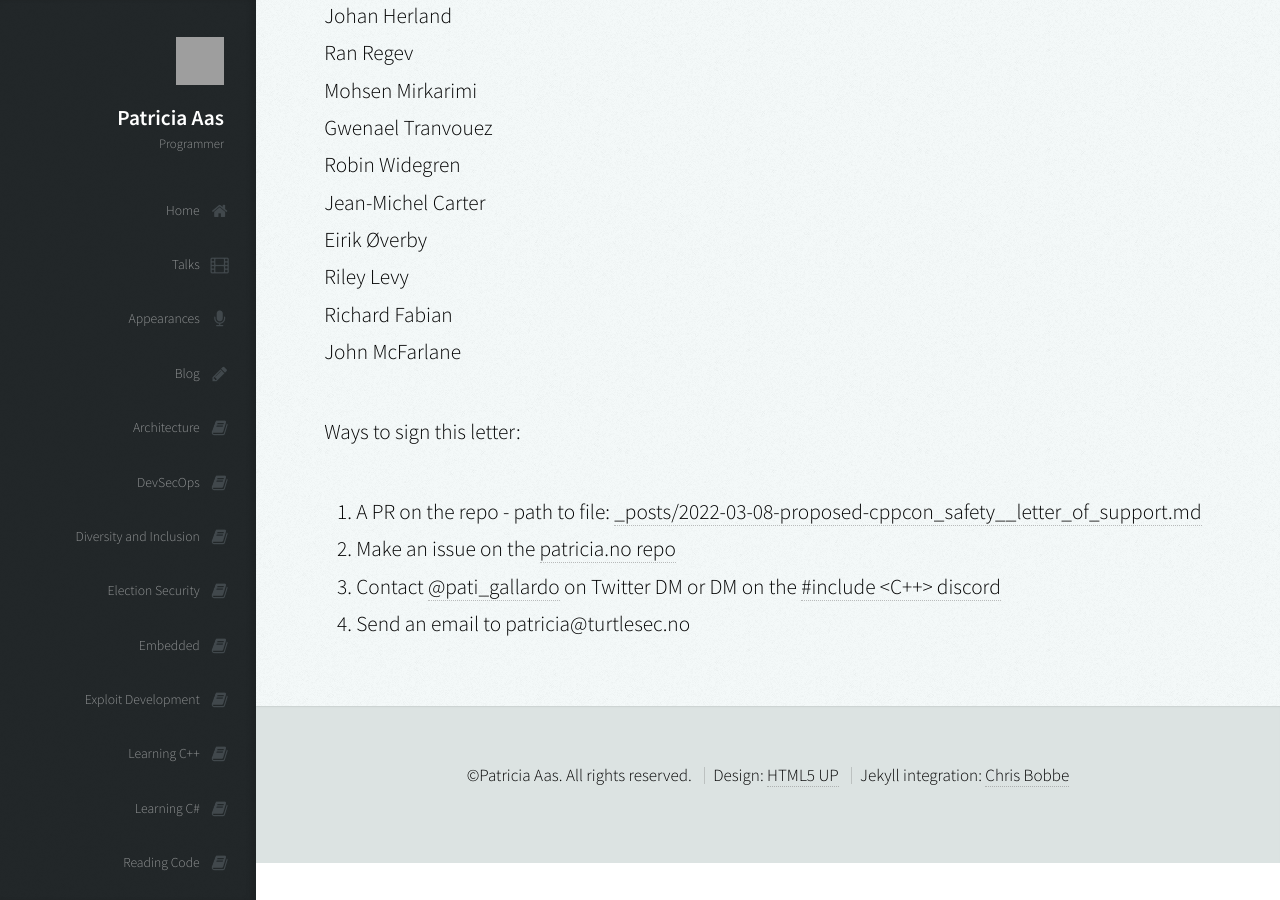
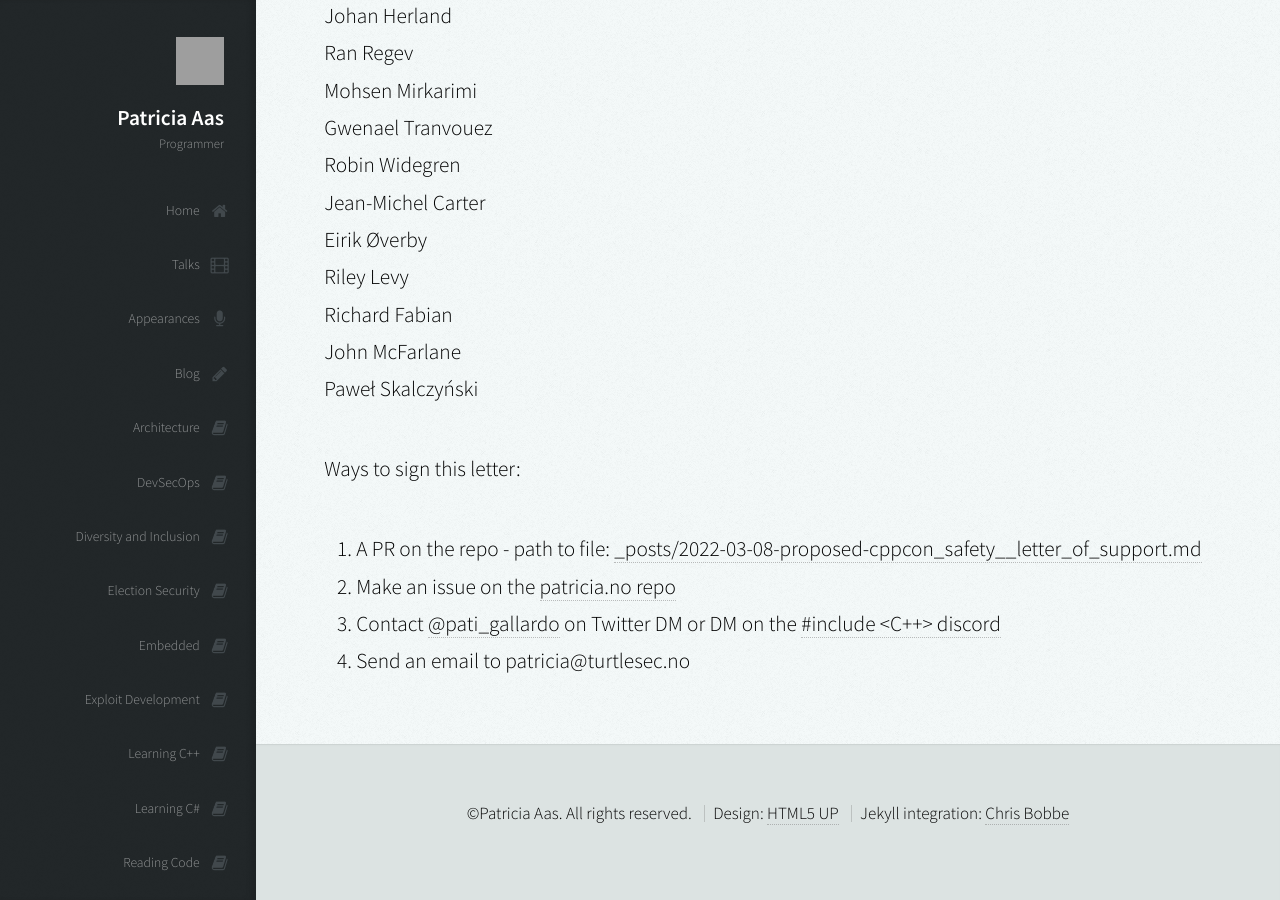
Before and after one commit to patricia-gallardo/patricia-gallardo.github.io, a Jekyll site: the page built from _posts/2022-03-08-proposed-cppcon_safety__letter_of_support.md, in a window 1280 px wide and 900 px high, scrolled down 2536 px. Built offline with Jekyll 4.4.1, drawn with Linux system fonts in a browser that asks for light colours; nearby versions of some CDN libraries; grey boxes are pictures that could not be loaded.

Commit message:
Update 2022-03-08-proposed-cppcon_safety__letter_of_support.md

```diff
--- a/_posts/2022-03-08-proposed-cppcon_safety__letter_of_support.md
+++ b/_posts/2022-03-08-proposed-cppcon_safety__letter_of_support.md
@@ -76,6 +76,7 @@ Eirik Øverby <br>
 Riley Levy <br>
 Richard Fabian <br>
 John McFarlane <br>
+Paweł Skalczyński <br>
 
 
 Ways to sign this letter:
```
